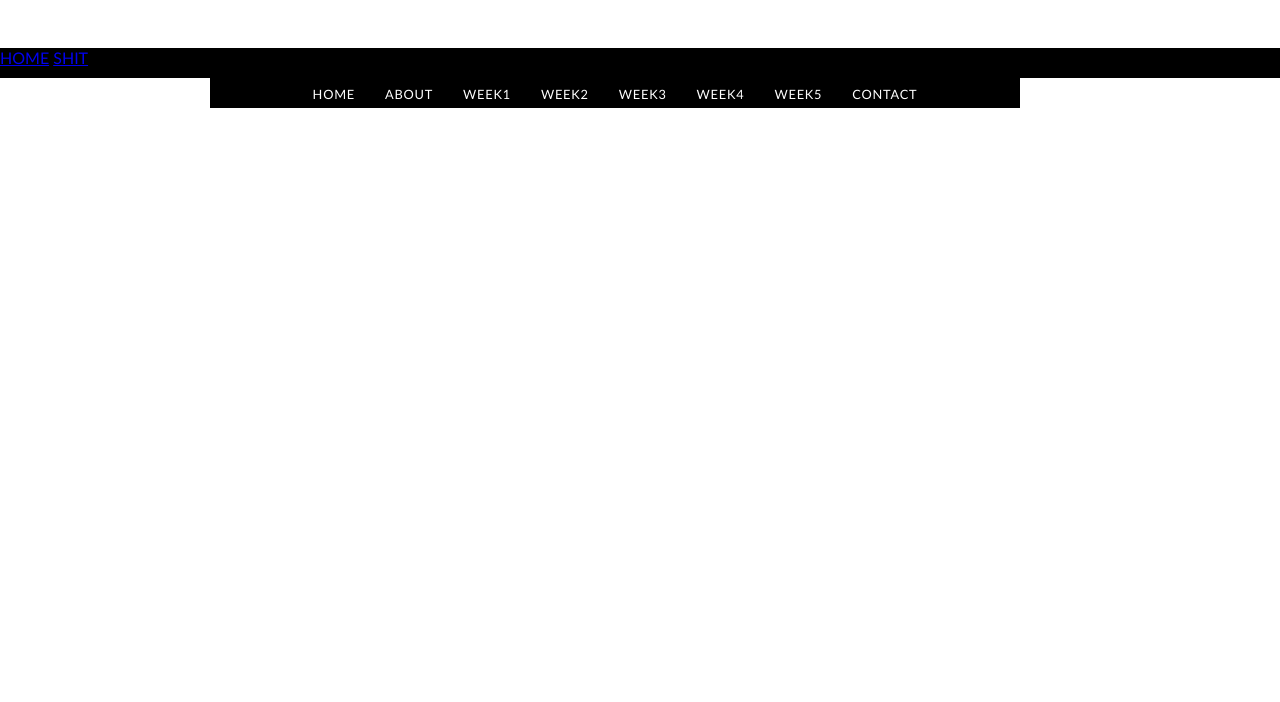
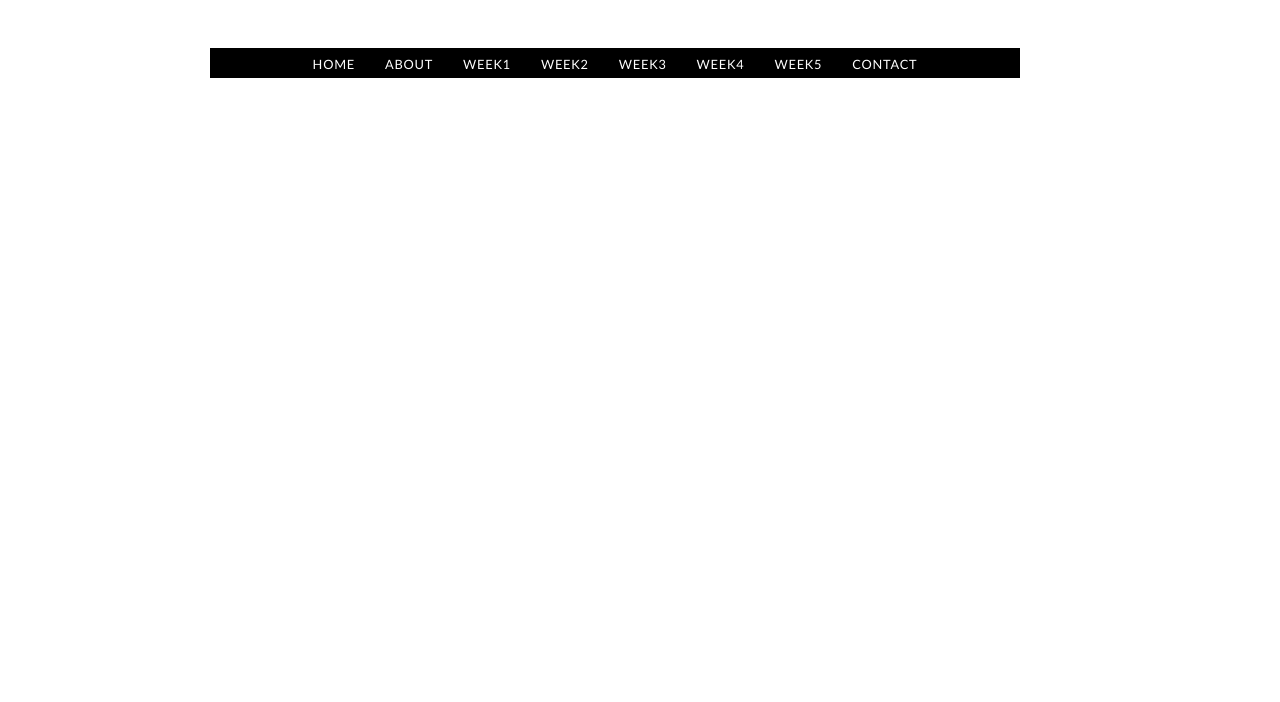
Before and after one commit to delnm731/delnm731.github.io, a plain HTML site: page code/index.html in a window 1280 px wide. Shown: the part 98-800 px from the top of the page. Drawn offline with Linux system fonts and the light colour scheme.

Commit message:
message here

```diff
--- a/code/index.html
+++ b/code/index.html
@@ -12,17 +12,6 @@
     <h2>Welcome to Mariana Del Nogal's Coding Lab</h2>
     <br>
     <br>
-
-    <div id="nav">
-        <div id="nav_wrapper"></div>
-        <ul>
-            <li><a href="#">HOME</a></li>
-            <li><a href="#">SHIT</a></li>
-
-        </ul>
-    </div>
-
-
 
     <div>
     <div class="headnav">
```
Also changed, not shown: 1 other file.
